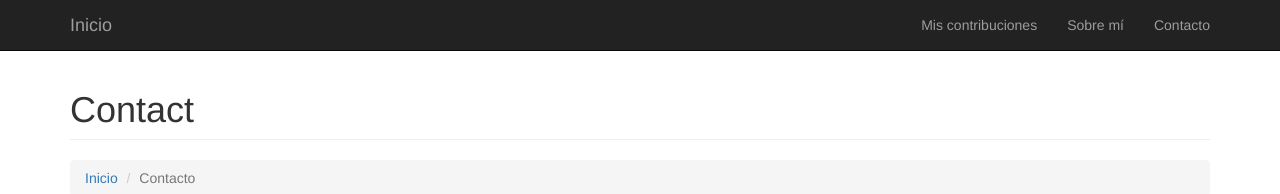
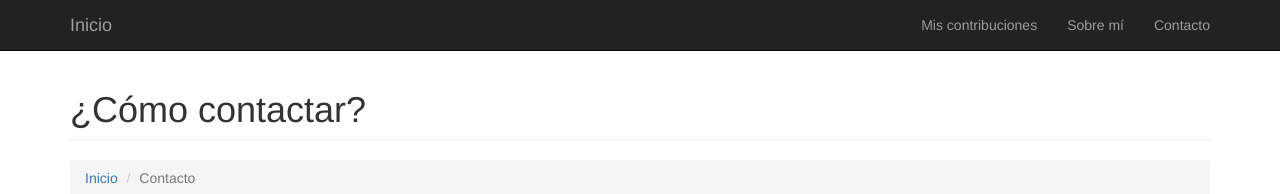
Before and after one commit to inmperfer/inmperfer.github.io, a plain HTML site: page contact.html in a window 1280 px wide. Shown: the top 194 px of the page. Drawn offline with Linux system fonts and the light colour scheme.

Commit message:
contact modificado
contact modficado

```diff
--- a/contact.html
+++ b/contact.html
@@ -69,7 +69,7 @@
         <!-- Page Heading/Breadcrumbs -->
         <div class="row">
             <div class="col-lg-12">
-                <h1 class="page-header">Contact
+                <h1 class="page-header">¿Cómo contactar?
                 </h1>
                 <ol class="breadcrumb">
                     <li><a href="index.html">Inicio</a>
```
